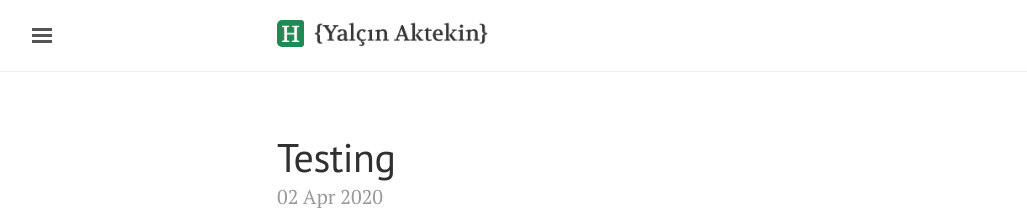
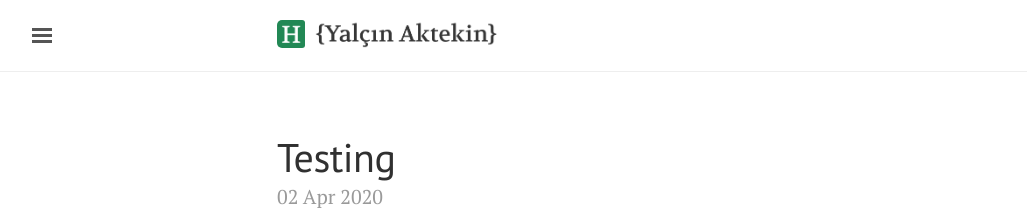
Before and after one commit to yalcinaktekin/yalcinaktekin.github.io, a Jekyll site: the page built from index.html, in a window 1280 px wide. Shown: the top 210 px of the page, without its empty margins (3-1030 px from the left). Built offline with Jekyll 4.4.1, drawn with Linux system fonts in a browser that asks for light colours; the list of posts is cut into pages by our own code.

Commit message:
Update default.html

```diff
--- a/_layouts/default.html
+++ b/_layouts/default.html
@@ -14,7 +14,7 @@
         <div class="container">
           <h3 class="masthead-title">
             <a href="/"><img src="/images/home2.png" align="top" style="margin:0px 0.8rem 0px 0.0rem; display:inline-block;
-             width:30%; max-width:225px; min-width:90px; border:none blue 1px;"></a>
+             width:75%; max-width:225px; min-width:90px; border:none blue 1px;"></a>
             <!-- <a href="{{ site.baseurl }}/" title="Home">{{ site.title }}</a>
             <small>{{ site.tagline }}</small> -->
           </h3>
```
